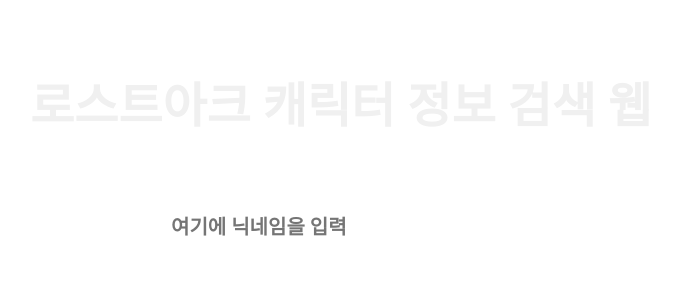
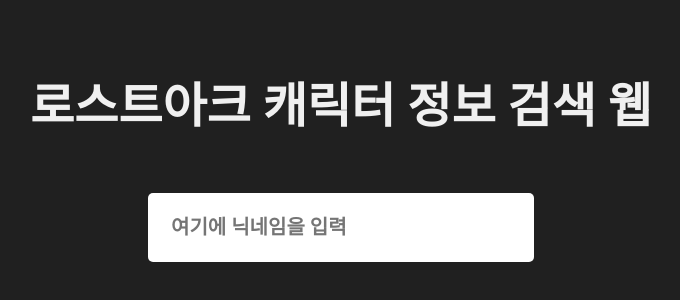
Before and after one commit to code-bebop/lostark_character_search, a React (Vite) app: page / in a window 1280 px wide. Shown: the part 234-534 px from the top of the page, without its empty margins (299-979 px from the left). Built offline with nearby package versions, Linux system fonts and the light colour scheme; a web font is replaced by a local one.

Commit message:
"Home" 컴포넌트에 배경 색 추가
html 의 background-color를 transparent로 바꿨기 때문에, "Home" 컴포넌트에 background-color를 입혔다.

```diff
--- a/src/components/Home.tsx
+++ b/src/components/Home.tsx
@@ -9,6 +9,7 @@ const HomeBlock = styled.div`
   align-items: center;
   justify-content: center;
   height: 100vh;
+  background-color: ${({ theme }) => theme.mainTheme.color.black};
 `;
 
 const Title = styled.h1`
```
